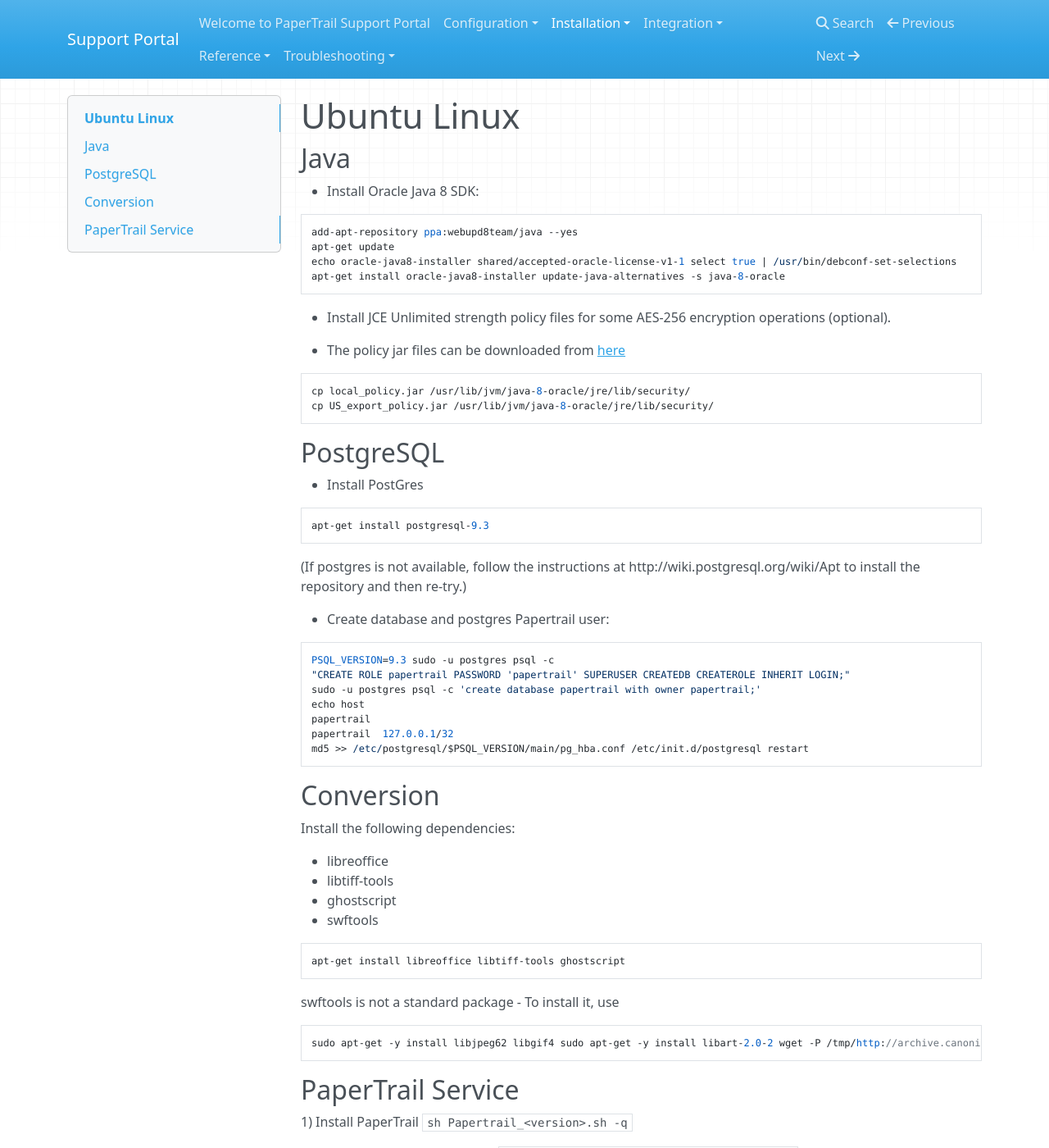
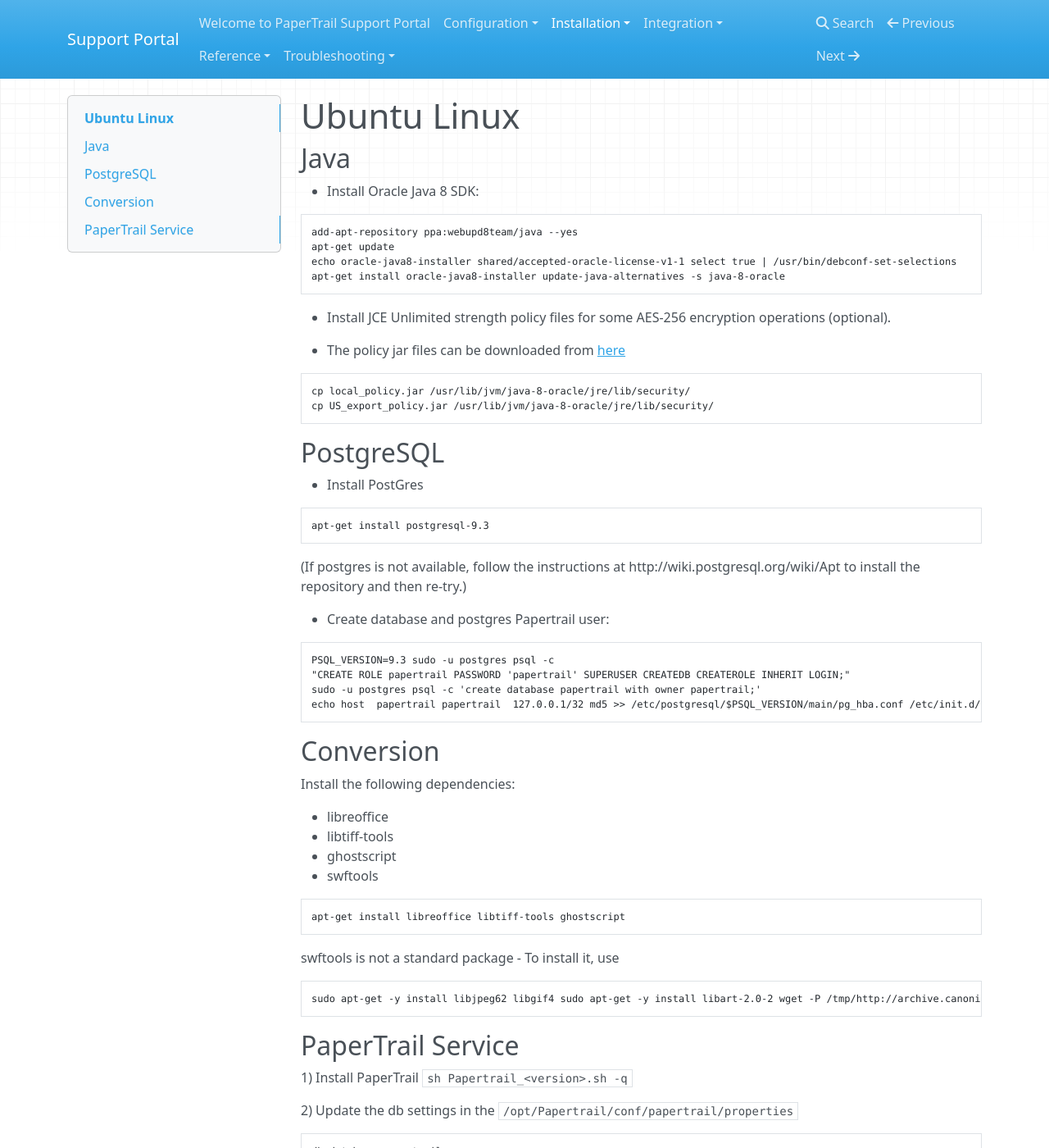
Before and after one commit to ryanegis/support-portal, an MkDocs documentation site: the page built from docs/Installation/Ubuntu-Linux.md, in a window 1280 px wide and 1400 px high. Shown: the whole window at 82% size. Built offline with MkDocs 1.6.1, drawn with Linux system fonts in a browser that asks for light colours; nearby versions of some CDN libraries; old or Windows-style settings are respelled for this version of MkDocs.

Commit message:
Update Ubuntu-Linux.md

````diff
--- a/docs/Installation/Ubuntu-Linux.md
+++ b/docs/Installation/Ubuntu-Linux.md
@@ -3,7 +3,7 @@
 ## Java
 
 *  Install Oracle Java 8 SDK:
-```javascript
+```shell
 add-apt-repository ppa:webupd8team/java --yes
 apt-get update
 echo oracle-java8-installer shared/accepted-oracle-license-v1-1 select true | /usr/bin/debconf-set-selections
@@ -13,7 +13,7 @@ apt-get install oracle-java8-installer update-java-alternatives -s java-8-oracle
 *  Install JCE Unlimited strength policy files for some AES-256 encryption operations (optional).
 
 *  The policy jar files can be downloaded from [here](http://www.oracle.com/technetwork/java/javase/downloads/jce8-download-2133166.html)
-```javascript
+```shell
 cp local_policy.jar /usr/lib/jvm/java-8-oracle/jre/lib/security/
 cp US_export_policy.jar /usr/lib/jvm/java-8-oracle/jre/lib/security/
 ```
@@ -23,7 +23,7 @@ cp US_export_policy.jar /usr/lib/jvm/java-8-oracle/jre/lib/security/
 
 *  Install PostGres
 
-```javascript
+```shell
 apt-get install postgresql-9.3
 ```
 
@@ -31,14 +31,11 @@ apt-get install postgresql-9.3
 
 *  Create database and postgres Papertrail user:
 
-```javascript
+```shell
 PSQL_VERSION=9.3 sudo -u postgres psql -c
 "CREATE ROLE papertrail PASSWORD 'papertrail' SUPERUSER CREATEDB CREATEROLE INHERIT LOGIN;"
 sudo -u postgres psql -c 'create database papertrail with owner papertrail;'
-echo host
-papertrail
-papertrail  127.0.0.1/32
-md5 >> /etc/postgresql/$PSQL_VERSION/main/pg_hba.conf /etc/init.d/postgresql restart
+echo host  papertrail papertrail  127.0.0.1/32 md5 >> /etc/postgresql/$PSQL_VERSION/main/pg_hba.conf /etc/init.d/postgresql restart
 ```
 
 ## Conversion
@@ -50,12 +47,12 @@ Install the following dependencies:
 *  ghostscript
 *  swftools
 
-```javascript
+```shell
 apt-get install libreoffice libtiff-tools ghostscript
 ```
 
 swftools is not a standard package - To install it, use
-```javascript
+```shell
 sudo apt-get -y install libjpeg62 libgif4 sudo apt-get -y install libart-2.0-2 wget -P /tmp/http://archive.canonical.com/ubuntu/pool/partner/s/swftools/swftools_0.9.0-0ubuntu2_amd64.deb chmod a+x /tmp/swftools_0.9.0-0ubuntu2_amd64.deb sudo dpkg -i /tmp/swftools_0.9.0-0ubuntu2_amd64.deb
 ```
 
@@ -67,7 +64,11 @@ sudo apt-get -y install libjpeg62 libgif4 sudo apt-get -y install libart-2.0-2 w
 2) Update the db settings in the `/opt/Papertrail/conf/papertrail/properties`
 
 ```javascript
-db.database=papertrail db.host=localhost db.pass=papertrail db.user=papertrail db.type=postgresql
+db.database=papertrail
+db.host=localhost
+db.pass=papertrail
+db.user=papertrail
+db.type=postgresql
 ```
 
 3) Start papertrail
````
